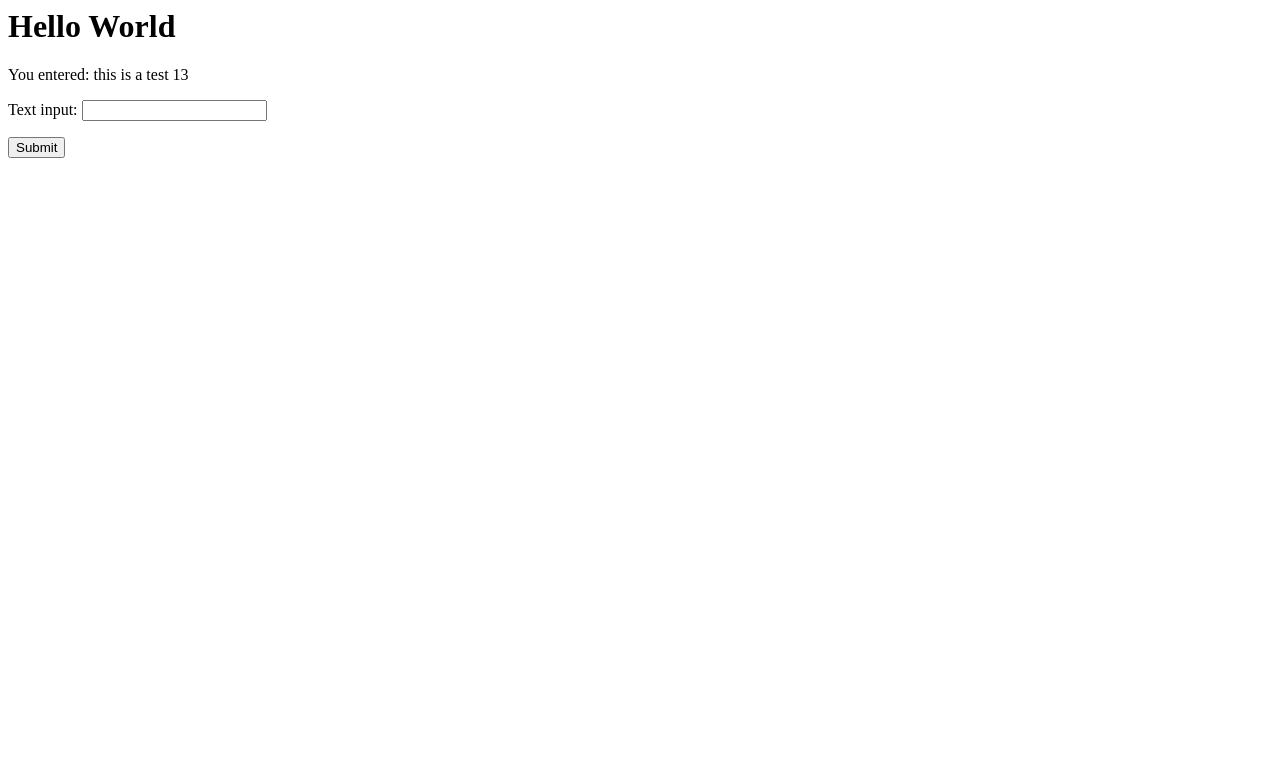
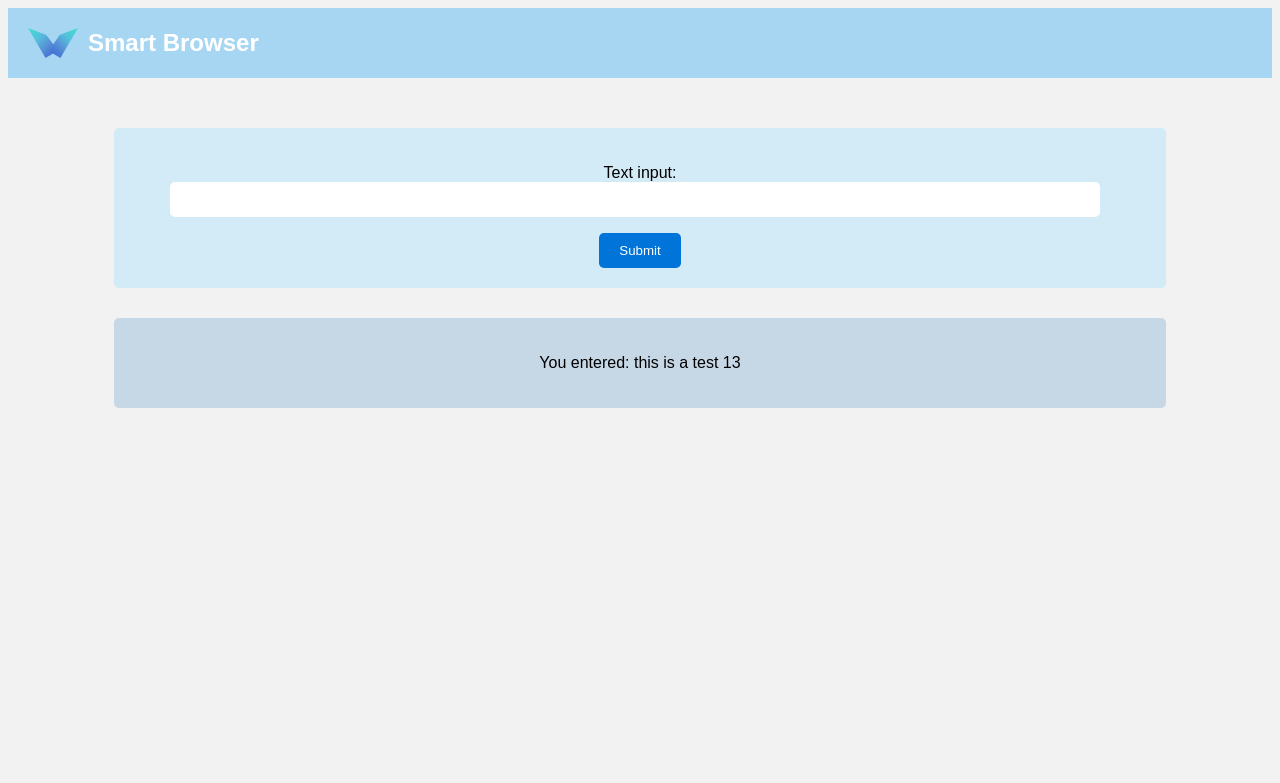
Before and after one commit to rahulmedicharla/SmartBrowser, a Django app: page / in a window 1280 px wide. Shown: the top 783 px of the page. Run offline with Django 4.2, Linux system fonts and the light colour scheme; data comes from the database, SQL or seed files in the repository; both versions use the stored data as it was after the commit.

Commit message:
basic webpage with styling

```diff
--- /dev/null
+++ b/browserApp/static/browserApp.css
@@ -0,0 +1,68 @@
+body {
+    background-color: #f2f2f2;
+    font-family: Arial, sans-serif;
+  }
+
+  header {
+    background-color: #a7d6f2;
+    color: #fff;
+    padding: 20px;
+  }
+
+  .logo {
+    display: flex;
+    align-items: center;
+  }
+
+  .logo img {
+    width: 50px;
+    margin-right: 10px;
+  }
+
+  .logo h1 {
+    font-size: 24px;
+    margin: 0;
+  }
+
+  main {
+    text-align: center;
+    margin-top: 50px;
+  }
+
+  .search-box {
+    display: inline-block;
+    background-color: #d3eaf7;
+    padding: 20px;
+    border-radius: 5px;
+    width: 80%;
+    margin-bottom: 30px;
+  }
+
+  input[type="text"] {
+    padding: 10px;
+    border: none;
+    border-radius: 5px;
+    width: 90%;
+    margin-right: 10px;
+  }
+
+  button[type="submit"] {
+    background-color: #0074D9;
+    color: #fff;
+    border: none;
+    border-radius: 5px;
+    padding: 10px 20px;
+    cursor: pointer;
+  }
+
+  button[type="submit"]:hover {
+    background-color: #005CA9;
+  }
+
+  .output-box {
+    display: inline-block;
+    background-color: #c6d7e6;
+    padding: 20px;
+    border-radius: 5px;
+    width: 80%;
+  }
--- a/browserApp/templates/browserApp.html
+++ b/browserApp/templates/browserApp.html
@@ -1,11 +1,30 @@
-<h1>Hello World</h1>
+<!DOCTYPE html>
+<html>
+  <head>
+    <title>Smart Browser</title>
+    <link rel="stylesheet" type="text/css" href="../static/browserApp.css">
+  </head>
+  <body>
+    <header>
+      <div class="logo">
+        <img src="../static/logo.png" alt="Smart Browser">
+        <h1>Smart Browser</h1>
+      </div>
+    </header>
+    <main>
+      <div class="search-box">
 
-{% if user_input %}
-<p>You entered: {{ user_input.text_input }}</p>
-{% endif %}
-
-<form method="post">
-    {% csrf_token %}
-    {{ form.as_p }}
-    <button type="submit">Submit</button>
-</form>
+        <form method="post">
+            {% csrf_token %}
+            {{ form.as_p }}
+            <button type="submit">Submit</button>
+        </form>
+      </div>
+      <div class="output-box">
+        {% if user_input %}
+        <p>You entered: {{ user_input.text_input }}</p>
+        {% endif %}
+      </div>
+    </main>
+  </body>
+</html>
```
Also changed, not shown: browserApp/static/logo.png (added), db.sqlite3.
